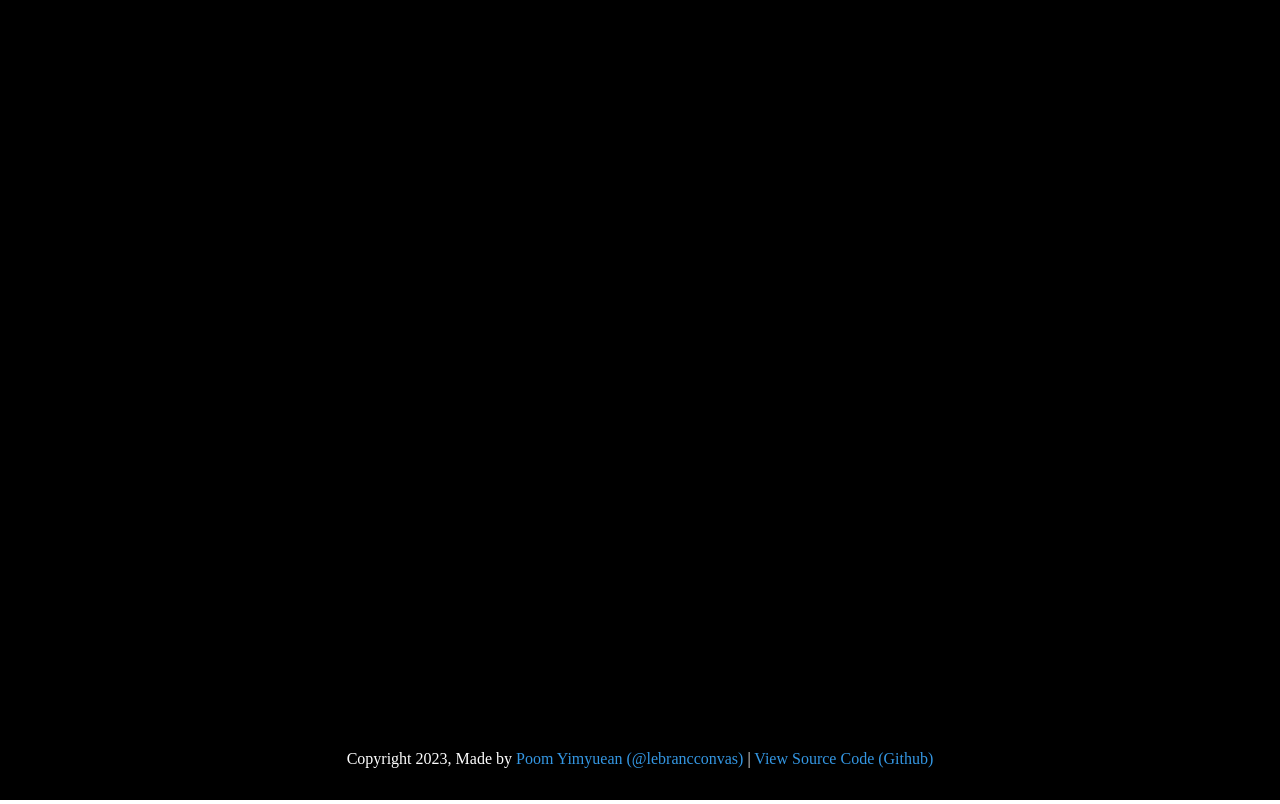
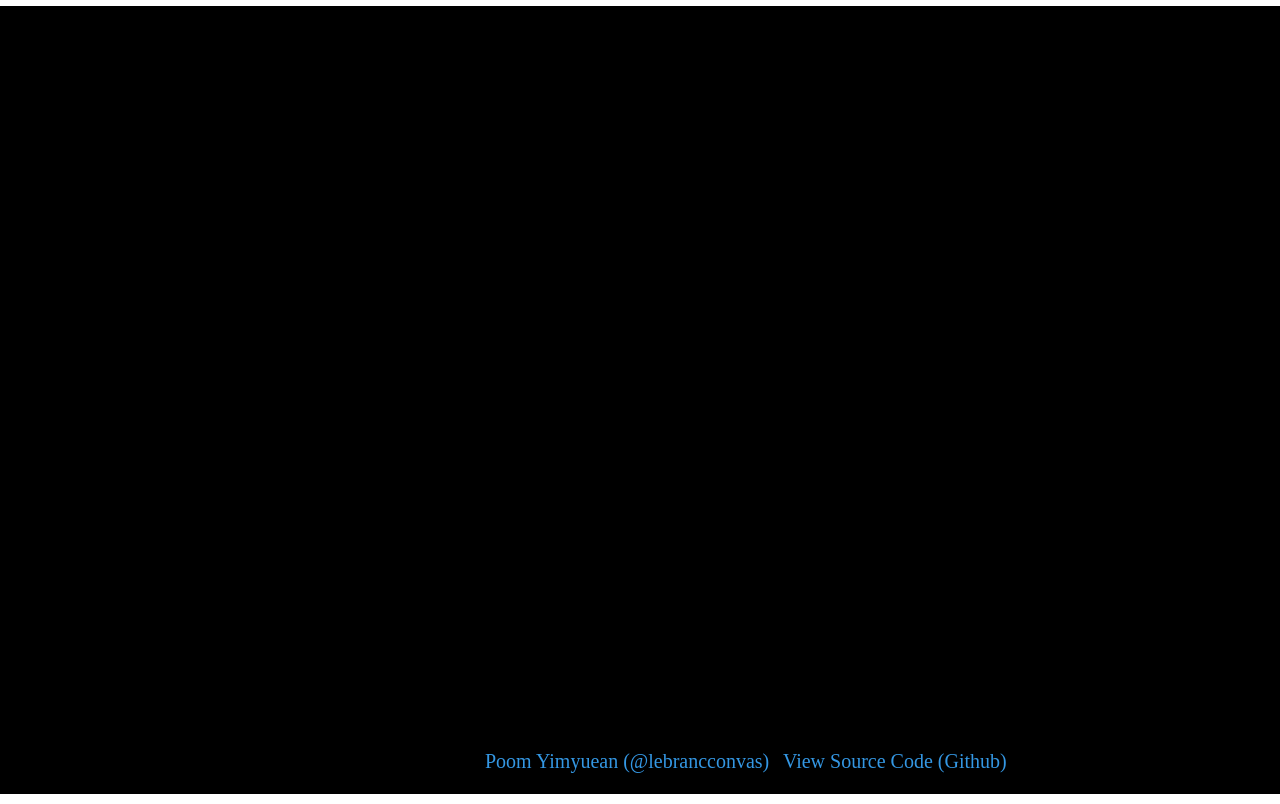
Before and after one commit to lebrancconvas/FlappyBird-HTMLCanvas, a website built with Vite: page index.html in a window 1280 px wide. Built offline with nearby package versions, Linux system fonts and the light colour scheme.

Commit message:
✨ feat: update canvas

```diff
--- a/src/canvas/config.ts
+++ b/src/canvas/config.ts
@@ -1,7 +1,7 @@
 import { IConfig } from '../@types';
 
 export const config: IConfig = {
-  width: window.innerWidth,
-  height: window.innerHeight,
+  width: 1280,
+  height: 788,
   backgroundColor: 'Black'
 };
--- a/src/style.css
+++ b/src/style.css
@@ -3,6 +3,13 @@
   padding: 0;
   box-sizing: border-box;
   overflow: hidden;
+}
+
+canvas {
+  position: fixed;
+  top: 50%;
+  left: 50%;
+  transform: translate(-50%, -50%);
 }
 
 footer {
@@ -12,8 +19,8 @@ footer {
   bottom: 0;
   left: 0;
   text-align: center;
-  color: white;
-  font-size: 16px;
+  color: black;
+  font-size: 20px;
 }
 
 footer > a {
```
